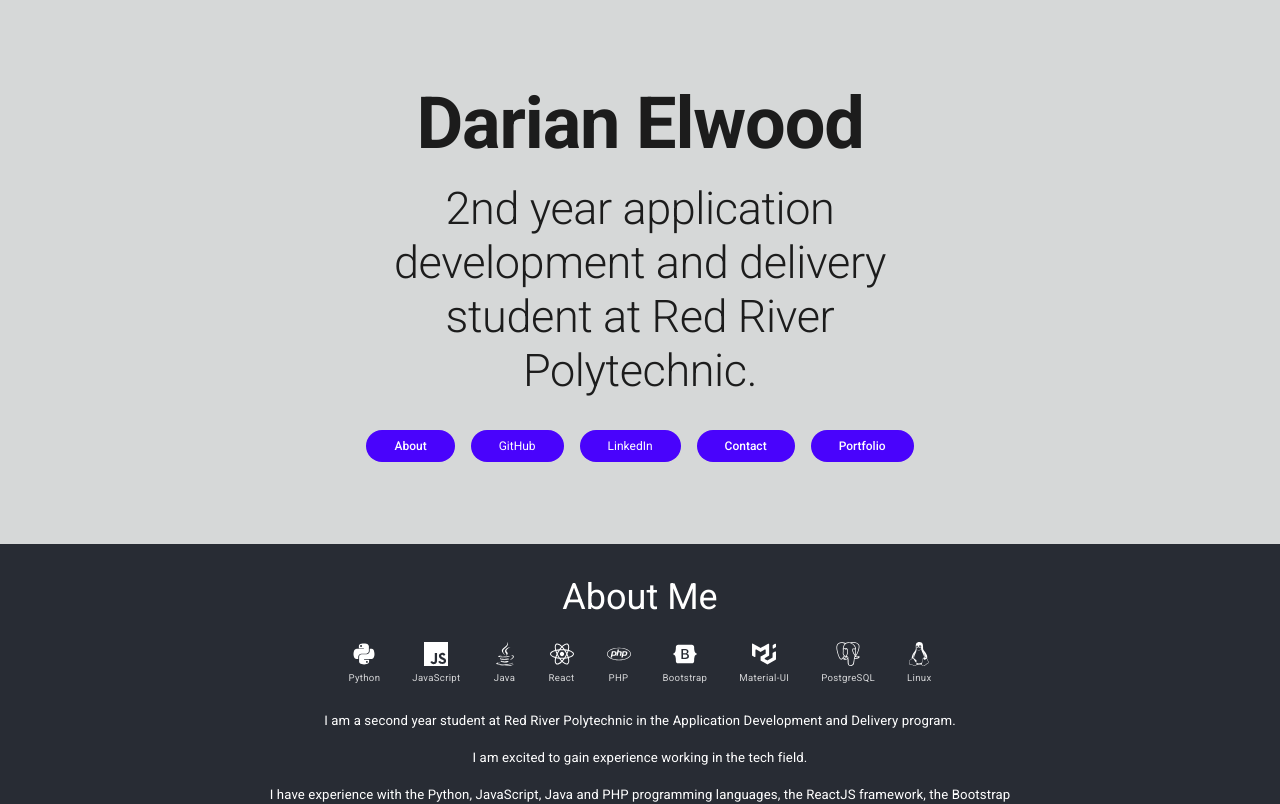
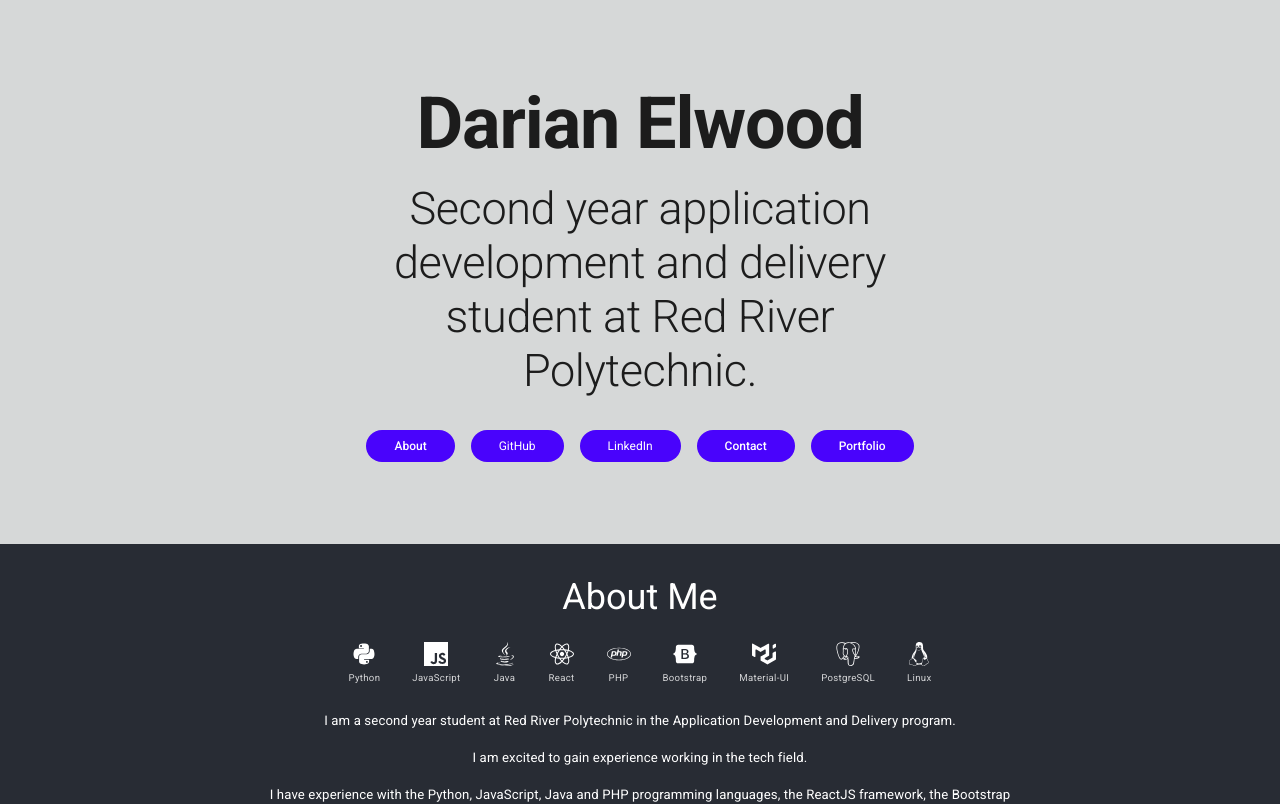
Before and after one commit to DarianElwood/Homepage, a React (Vite) app: page / in a window 1280 px wide. Shown: the top 804 px of the page. Built offline with nearby package versions, Linux system fonts and the light colour scheme.

Commit message:
Correct typo in student description

```diff
--- a/src/Homescreen.jsx
+++ b/src/Homescreen.jsx
@@ -157,7 +157,7 @@ function SplashScreen({ aboutClickHandler, contactClickHandler, portfolioClickHa
                         Darian Elwood
                     </Typography>
                     <Typography component="h2" variant="h2" sx={{ marginBottom: 4, maxWidth: '600px' }}>
-                        2nd year application development and delivery student at Red River Polytechnic.
+                        Second year application development and delivery student at Red River Polytechnic.
                     </Typography>
 
                     <Box
```
